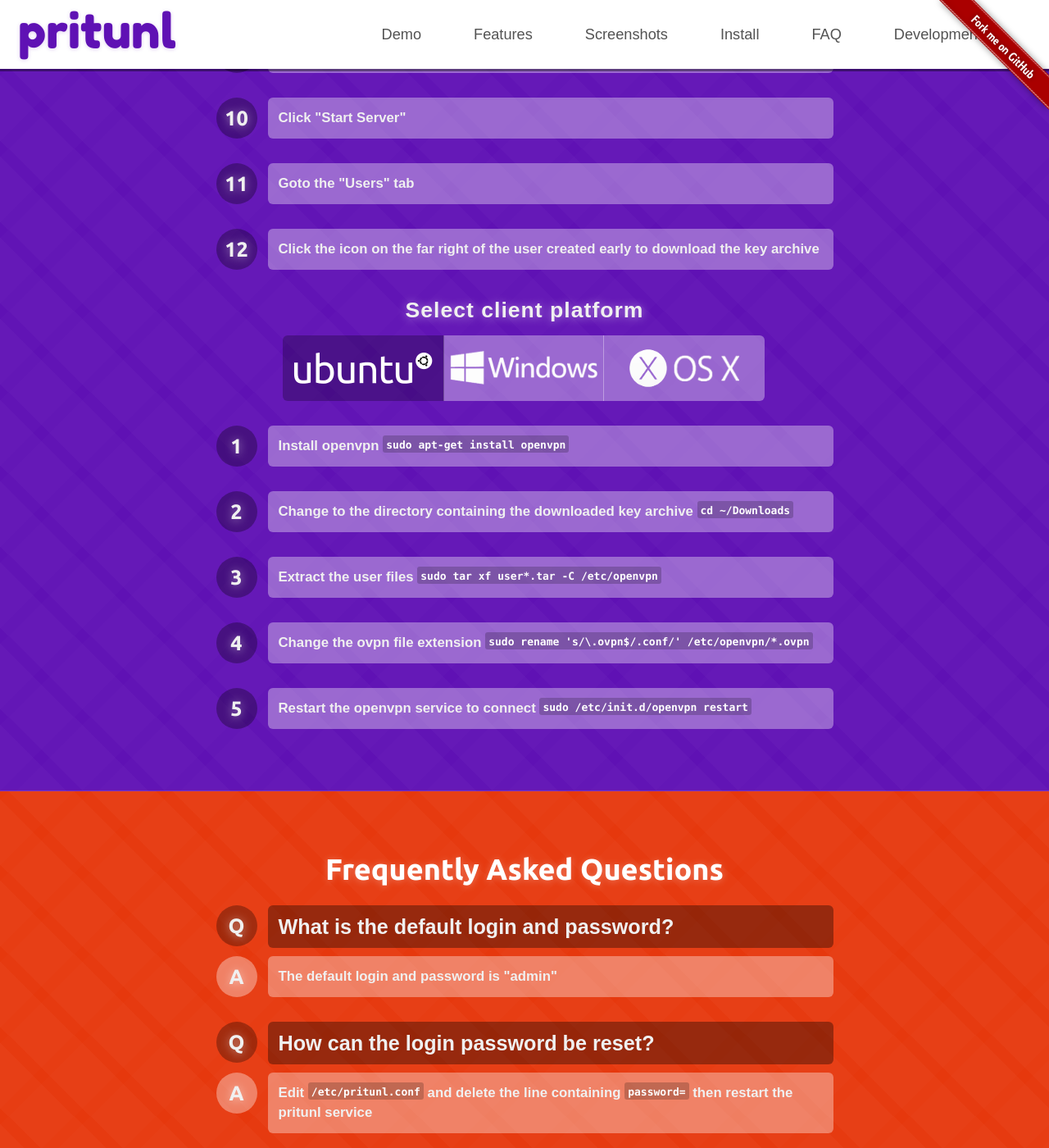
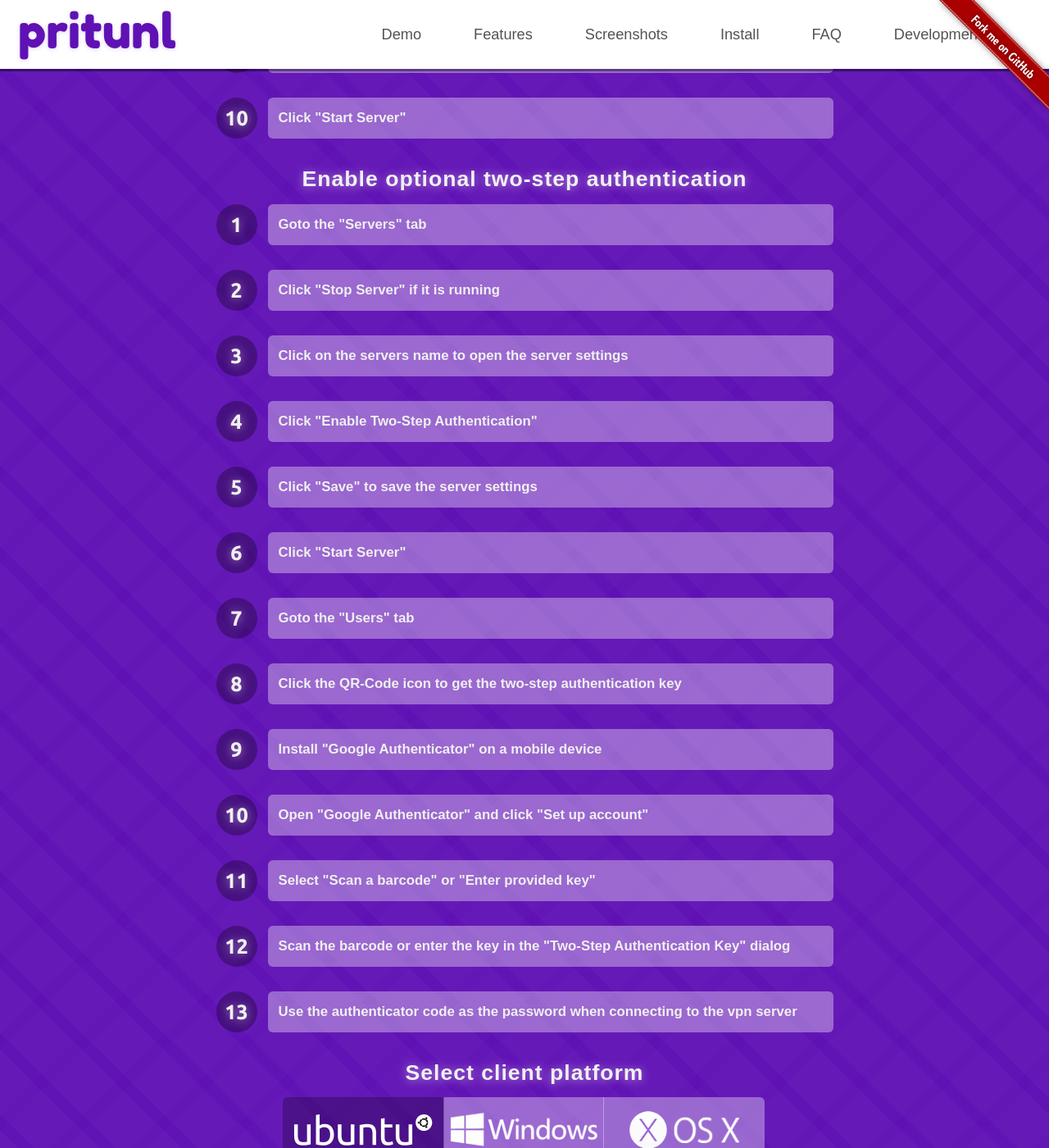
Before and after one commit to pritunl/pritunl.github.io, a Jekyll site: the page built from index.html, in a window 1280 px wide and 1400 px high, scrolled down 4267 px. Shown: the whole window at 82% size. Built offline with Jekyll 4.4.1, drawn with Linux system fonts in a browser that asks for light colours; nearby versions of some CDN libraries; Markdown is read by kramdown in place of the engine named in the settings; some of the changed text lies outside the part shown.

Commit message:
Add two-step auth instructions

```diff
--- a/index.html
+++ b/index.html
@@ -652,9 +652,60 @@
               <span>Click "Start Server"</span>
             </div>
           </div>
+        </div>
+        <h2 class="install-header">Enable optional two-step authentication</h2>
+        <div class="conf-instructions">
           <div class="install-point clearfix">
             <div class="install-point-label header">
-              <span>11</span>
+              <span>1</span>
+            </div>
+            <div class="install-point-description">
+              <span>Goto the "Servers" tab</span>
+            </div>
+          </div>
+          <div class="install-point clearfix">
+            <div class="install-point-label header">
+              <span>2</span>
+            </div>
+            <div class="install-point-description">
+              <span>Click "Stop Server" if it is running</span>
+            </div>
+          </div>
+          <div class="install-point clearfix">
+            <div class="install-point-label header">
+              <span>3</span>
+            </div>
+            <div class="install-point-description">
+              <span>Click on the servers name to open the server settings</span>
+            </div>
+          </div>
+          <div class="install-point clearfix">
+            <div class="install-point-label header">
+              <span>4</span>
+            </div>
+            <div class="install-point-description">
+              <span>Click "Enable Two-Step Authentication"</span>
+            </div>
+          </div>
+          <div class="install-point clearfix">
+            <div class="install-point-label header">
+              <span>5</span>
+            </div>
+            <div class="install-point-description">
+              <span>Click "Save" to save the server settings</span>
+            </div>
+          </div>
+          <div class="install-point clearfix">
+            <div class="install-point-label header">
+              <span>6</span>
+            </div>
+            <div class="install-point-description">
+              <span>Click "Start Server"</span>
+            </div>
+          </div>
+          <div class="install-point clearfix">
+            <div class="install-point-label header">
+              <span>7</span>
             </div>
             <div class="install-point-description">
               <span>Goto the "Users" tab</span>
@@ -662,10 +713,50 @@
           </div>
           <div class="install-point clearfix">
             <div class="install-point-label header">
+              <span>8</span>
+            </div>
+            <div class="install-point-description">
+              <span>Click the QR-Code icon to get the two-step authentication key</span>
+            </div>
+          </div>
+          <div class="install-point clearfix">
+            <div class="install-point-label header">
+              <span>9</span>
+            </div>
+            <div class="install-point-description">
+              <span>Install "Google Authenticator" on a mobile device</span>
+            </div>
+          </div>
+          <div class="install-point clearfix">
+            <div class="install-point-label header">
+              <span>10</span>
+            </div>
+            <div class="install-point-description">
+              <span>Open "Google Authenticator" and click "Set up account"</span>
+            </div>
+          </div>
+          <div class="install-point clearfix">
+            <div class="install-point-label header">
+              <span>11</span>
+            </div>
+            <div class="install-point-description">
+              <span>Select "Scan a barcode" or "Enter provided key"</span>
+            </div>
+          </div>
+          <div class="install-point clearfix">
+            <div class="install-point-label header">
               <span>12</span>
             </div>
             <div class="install-point-description">
-              <span>Click the icon on the far right of the user created early to download the key archive</span>
+              <span>Scan the barcode or enter the key in the "Two-Step Authentication Key" dialog</span>
+            </div>
+          </div>
+          <div class="install-point clearfix">
+            <div class="install-point-label header">
+              <span>13</span>
+            </div>
+            <div class="install-point-description">
+              <span>Use the authenticator code as the password when connecting to the vpn server</span>
             </div>
           </div>
         </div>
@@ -682,13 +773,29 @@
                 <span>1</span>
               </div>
               <div class="install-point-description">
+                <span>Goto the "Users" tab</span>
+              </div>
+            </div>
+            <div class="install-point clearfix">
+              <div class="install-point-label header">
+                <span>2</span>
+              </div>
+              <div class="install-point-description">
+                <span>Click the icon on the far right of the user created early to download the key archive</span>
+              </div>
+            </div>
+            <div class="install-point clearfix">
+              <div class="install-point-label header">
+                <span>3</span>
+              </div>
+              <div class="install-point-description">
                 <span>Install openvpn</span>
                 <pre>sudo apt-get install openvpn</pre>
               </div>
             </div>
             <div class="install-point clearfix">
               <div class="install-point-label header">
-                <span>2</span>
+                <span>4</span>
               </div>
               <div class="install-point-description">
                 <span>Change to the directory containing the downloaded key archive</span>
@@ -706,7 +813,7 @@
             </div>
             <div class="install-point clearfix">
               <div class="install-point-label header">
-                <span>4</span>
+                <span>6</span>
               </div>
               <div class="install-point-description">
                 <span>Change the ovpn file extension</span>
@@ -715,7 +822,7 @@
             </div>
             <div class="install-point clearfix">
               <div class="install-point-label header">
-                <span>5</span>
+                <span>7</span>
               </div>
               <div class="install-point-description">
                 <span>Restart the openvpn service to connect</span>
@@ -729,7 +836,7 @@
                 <span>1</span>
               </div>
               <div class="install-point-description">
-                <span>Download the <a href="http://swupdate.openvpn.net/downloads/openvpn-client.msi">OpenVPN Desktop Client</a></span>
+                <span>Goto the "Users" tab</span>
               </div>
             </div>
             <div class="install-point clearfix">
@@ -737,7 +844,7 @@
                 <span>2</span>
               </div>
               <div class="install-point-description">
-                <span>Run the installer to install the client</span>
+                <span>Click the icon on the far right of the user created early to download the key archive</span>
               </div>
             </div>
             <div class="install-point clearfix">
@@ -745,7 +852,7 @@
                 <span>3</span>
               </div>
               <div class="install-point-description">
-                <span>Extract the client files from the downloaded key archive using <a href="http://www.7-zip.org/">7-Zip</a></span>
+                <span>Download the <a href="http://swupdate.openvpn.net/downloads/openvpn-client.msi">OpenVPN Desktop Client</a></span>
               </div>
             </div>
             <div class="install-point clearfix">
@@ -753,7 +860,7 @@
                 <span>4</span>
               </div>
               <div class="install-point-description">
-                <span>Launch the OpenVPN Client</span>
+                <span>Run the installer to install the client</span>
               </div>
             </div>
             <div class="install-point clearfix">
@@ -761,7 +868,7 @@
                 <span>5</span>
               </div>
               <div class="install-point-description">
-                <span>Click the "+" button next to "Connection Profiles"</span>
+                <span>Extract the client files from the downloaded key archive using <a href="http://www.7-zip.org/">7-Zip</a></span>
               </div>
             </div>
             <div class="install-point clearfix">
@@ -769,7 +876,7 @@
                 <span>6</span>
               </div>
               <div class="install-point-description">
-                <span>Select "Local file" and click "Import"</span>
+                <span>Launch the OpenVPN Client</span>
               </div>
             </div>
             <div class="install-point clearfix">
@@ -777,12 +884,28 @@
                 <span>7</span>
               </div>
               <div class="install-point-description">
+                <span>Click the "+" button next to "Connection Profiles"</span>
+              </div>
+            </div>
+            <div class="install-point clearfix">
+              <div class="install-point-label header">
+                <span>8</span>
+              </div>
+              <div class="install-point-description">
+                <span>Select "Local file" and click "Import"</span>
+              </div>
+            </div>
+            <div class="install-point clearfix">
+              <div class="install-point-label header">
+                <span>9</span>
+              </div>
+              <div class="install-point-description">
                 <span>Browse to the directory containing the extracted client files and open the ovpn file</span>
               </div>
             </div>
             <div class="install-point clearfix">
               <div class="install-point-label header">
-                <span>8</span>
+                <span>10</span>
               </div>
               <div class="install-point-description">
                 <span>Click "Save" then click on the new profile under "Connection Profiles" to connect</span>
```
Also changed, not shown: other parts of index.html (+1 -1 lines).
